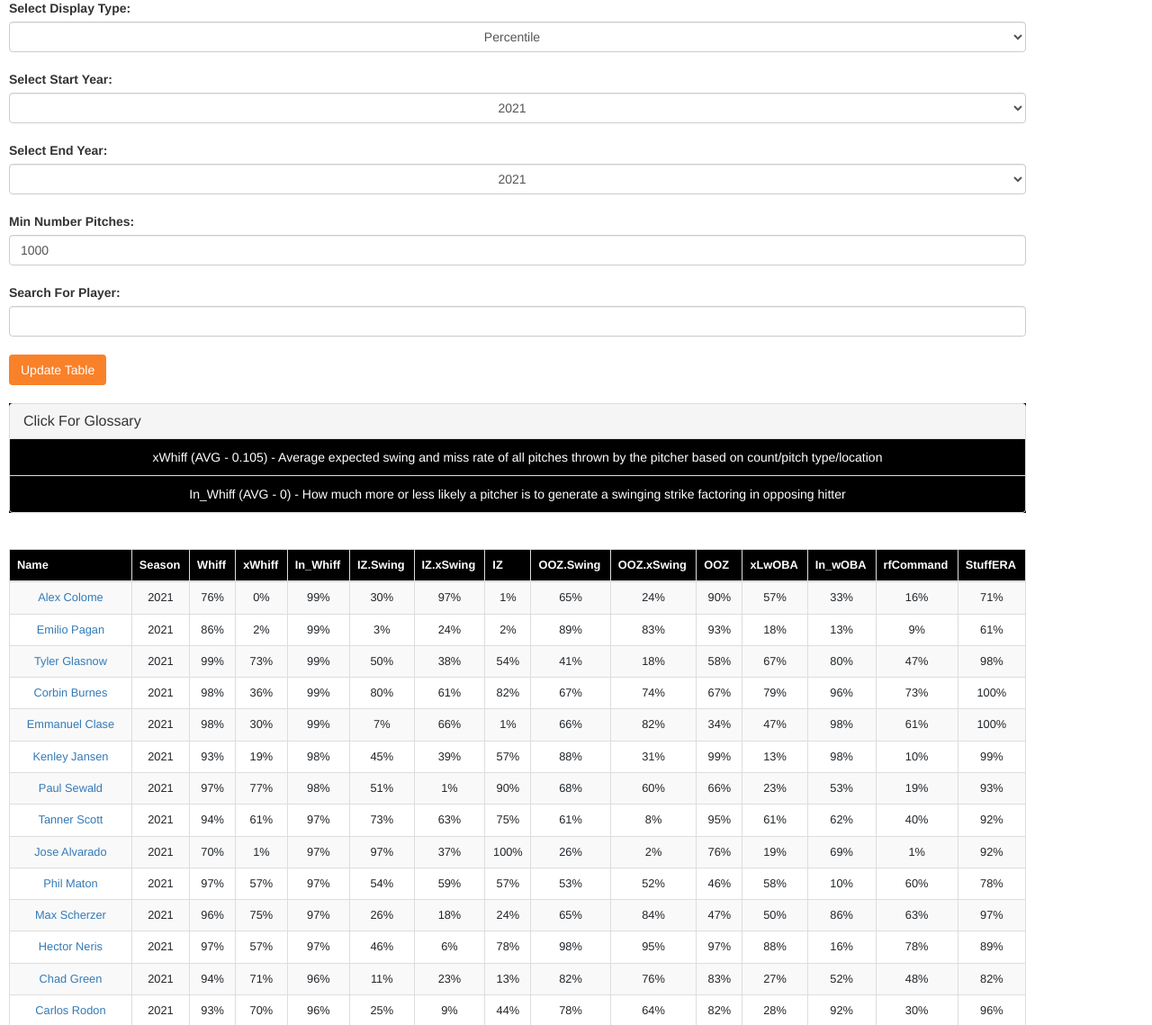
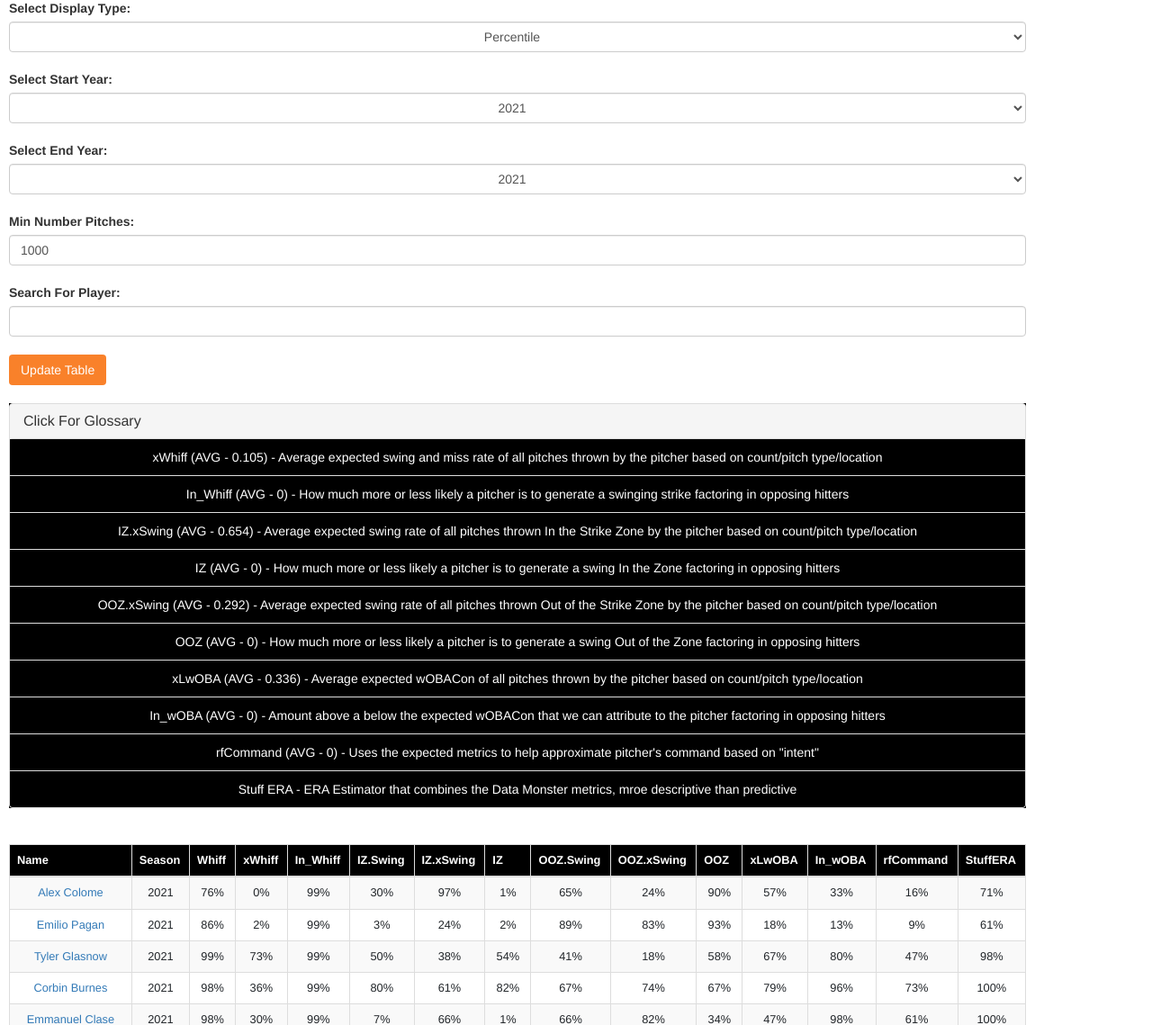
Before and after one commit to pmammino/rotofanatic, a Flask app: page / in a window 1280 px wide, after a click on "Click For Glossary". Shown: the part 487-1626 px from the top of the page at 90% size. Run offline with Flask 2, Linux system fonts and the light colour scheme; some libraries are stand-ins or nearby versions.

Commit message:
glossary fix

```diff
--- a/static/css/main.css
+++ b/static/css/main.css
@@ -184,6 +184,7 @@ ul{
 .list-group-item{
     background: black!important;
     text-align: center!important;
+	color: white!important;
 
 }
 
--- a/templates/pitchers.html
+++ b/templates/pitchers.html
@@ -51,9 +51,17 @@
     </div>
     <div id="collapse1" class="panel-collapse collapse">
       <ul class="list-group">
-        <li class="list-group-item">{{expected}}</li>
-        <li class="list-group-item">{{influence}}</li>
-      </ul>
+        <li class="list-group-item">xWhiff (AVG - 0.105) - Average expected swing and miss rate of all pitches thrown by the pitcher based on count/pitch type/location</li>
+        <li class="list-group-item">In_Whiff (AVG - 0) - How much more or less likely a pitcher is to generate a swinging strike factoring in opposing hitters</li>
+        <li class="list-group-item">IZ.xSwing (AVG - 0.654) - Average expected swing rate of all pitches thrown In the Strike Zone by the pitcher based on count/pitch type/location</li>
+        <li class="list-group-item">IZ (AVG - 0) - How much more or less likely a pitcher is to generate a swing In the Zone factoring in opposing hitters</li>
+		<li class="list-group-item">OOZ.xSwing (AVG - 0.292) - Average expected swing rate of all pitches thrown Out of the Strike Zone by the pitcher based on count/pitch type/location</li>
+        <li class="list-group-item">OOZ (AVG - 0) - How much more or less likely a pitcher is to generate a swing Out of the Zone factoring in opposing hitters</li>
+		<li class="list-group-item">xLwOBA (AVG - 0.336) - Average expected wOBACon of all pitches thrown by the pitcher based on count/pitch type/location</li>
+        <li class="list-group-item">In_wOBA (AVG - 0) - Amount above a below the expected wOBACon that we can attribute to the pitcher factoring in opposing hitters</li>
+		<li class="list-group-item">rfCommand (AVG - 0) - Uses the expected metrics to help approximate pitcher's command based on "intent"</li>
+        <li class="list-group-item">Stuff ERA - ERA Estimator that combines the Data Monster metrics, mroe descriptive than predictive</li>
+	  </ul>
   </div>
 </div>
     </div>
```
